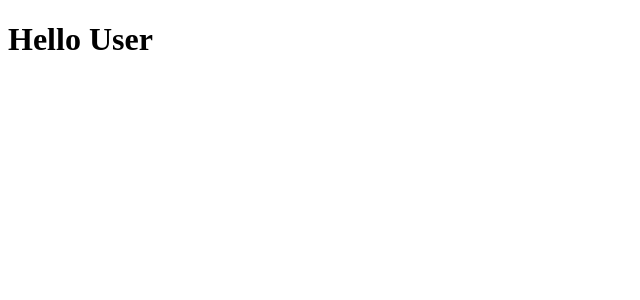
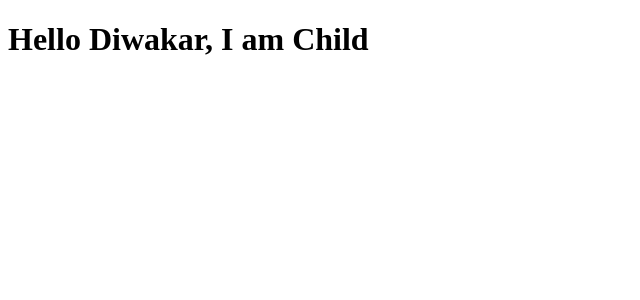
Before and after one commit to diwakarsharma95/demo-react-app, a React (Create React App) app: page / in a window 1280 px wide. Shown: the top 300 px of the page, without its empty margins (0-640 px from the left). Built offline with nearby package versions, Linux system fonts and the light colour scheme; the HTML template or start-up script is replaced by a standard one.

Commit message:
Children in JSX

```diff
--- a/src/Student.js
+++ b/src/Student.js
@@ -2,20 +2,17 @@ import React, { Component } from 'react'
 import pt from 'prop-types'
 
 // const Student = (props) => {
-// 	return <h1>Hello {props.name}</h1>
+// 	return (
+// 		<h1>
+// 			Hello {props.name}. {props.children}
+// 		</h1>
+// 	)
 // }
 
 class Student extends Component {
 	render() {
-		return <h1>Hello {this.props.name}</h1>
+	return <h1>Hello {this.props.name}, {this.props.children}</h1>
 	}
 }
 
-//You will get an error in Console
-Student.propTypes = {
-	name: pt.string.isRequired,
-}
-Student.defaultProps = {
-	name: 'User',
-}
 export default Student
--- a/src/index.js
+++ b/src/index.js
@@ -4,4 +4,4 @@ import Student from './Student'
 import el from './App'
 
 //Render Element
-ReactDOM.render(<Student></Student>, document.getElementById('root'))
+ReactDOM.render(<Student name='Diwakar'>I am Child</Student>, document.getElementById('root'))
```
